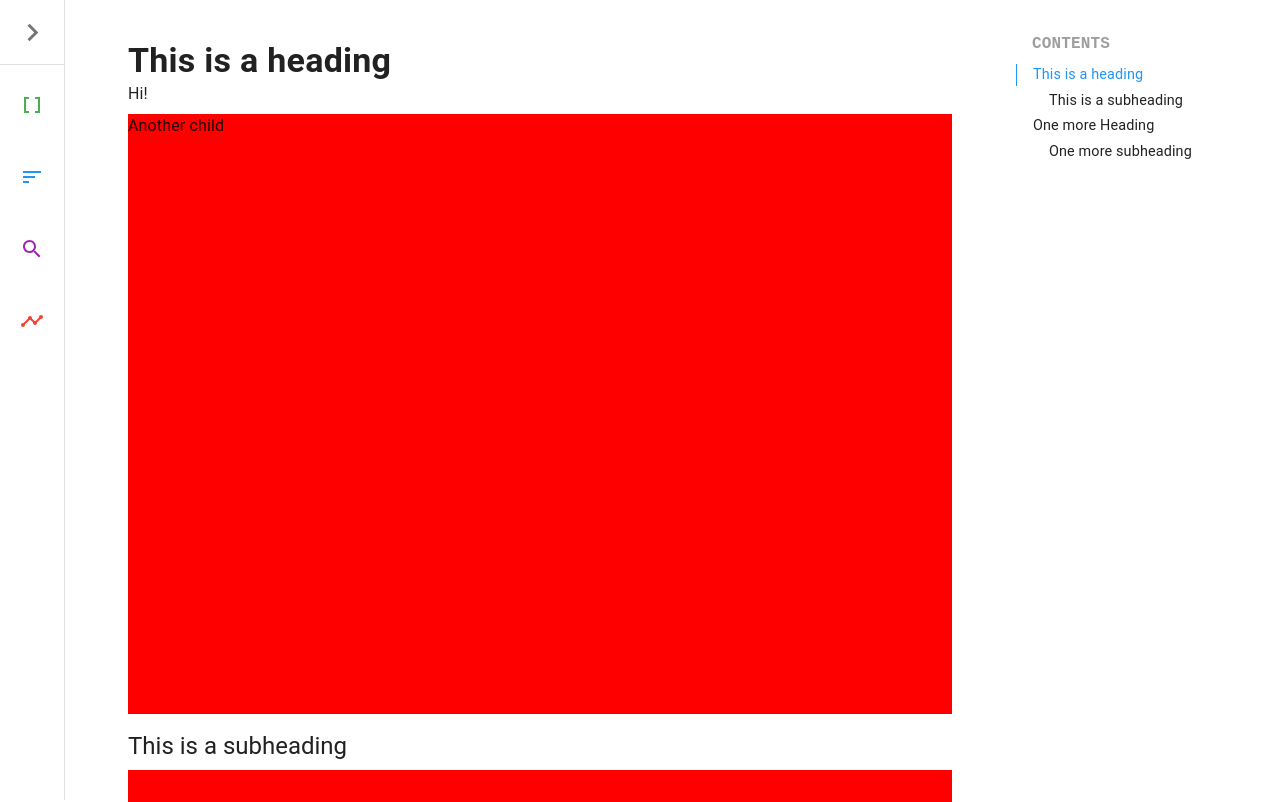
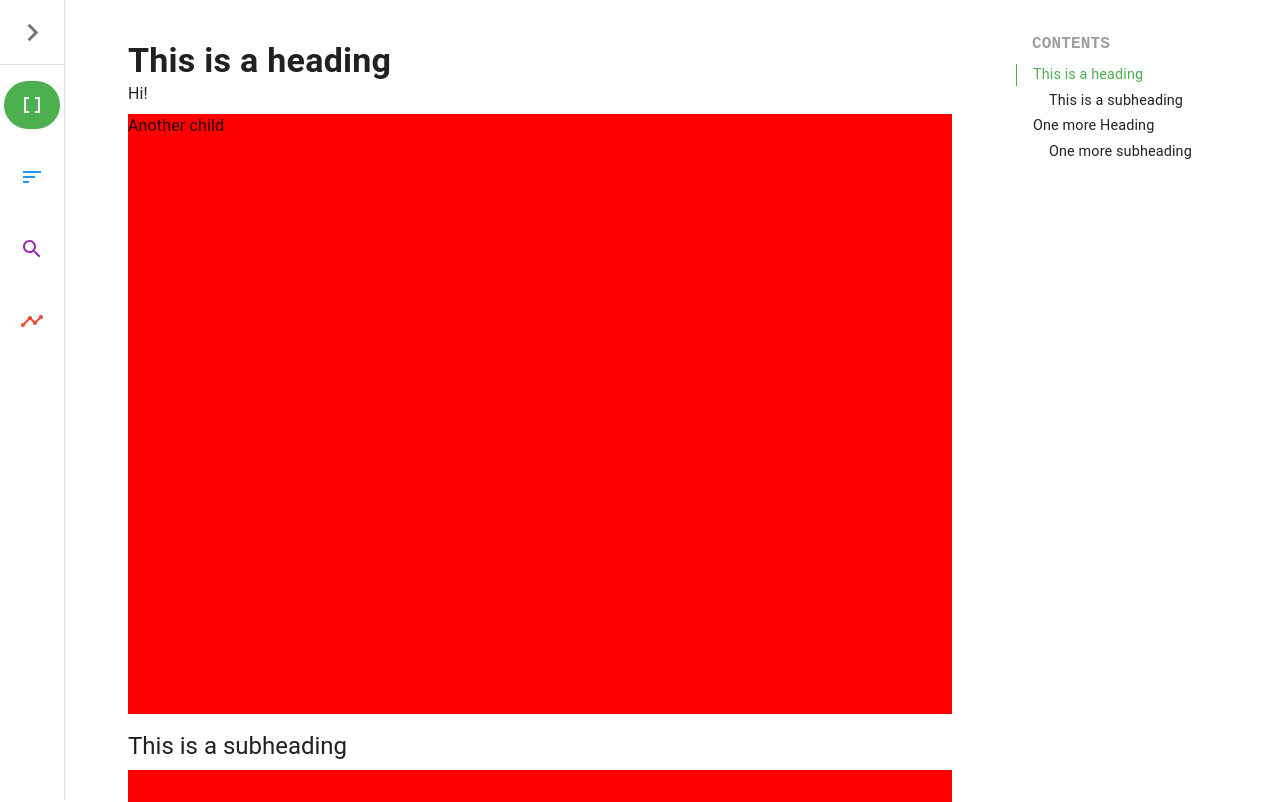
Before and after one commit to pumbas600/algo-visualiser, a Next.js app: page /datastructures in a window 1280 px wide. Shown: the top 802 px of the page. Built offline with nearby package versions, Linux system fonts and the light colour scheme.

Commit message:
refactor: :recycle: Put context back and make highlight use sidebar colour

```diff
--- a/components/ContentLayout/index.tsx
+++ b/components/ContentLayout/index.tsx
@@ -1,7 +1,7 @@
 import { Box, CSSObject, List, Stack, Typography } from '@mui/material';
 import { grey } from '@mui/material/colors';
 import React, { Children, cloneElement, ReactNode, useCallback, useEffect, useMemo, useState } from 'react';
-import useCategory from '../../hooks/useCategory';
+import useCategoryContext from '../../state/contexts/CategoryContext';
 import { getChildren, isComponent } from '../Utilities';
 import Heading, { HeadingProps } from './Heading';
 
@@ -18,14 +18,13 @@ const typographyStyle: CSSObject = {
 
 const ContentLayout = ({ children }: { children?: ReactNode }) => {
   const [currentId, setCurrentId] = useState('');
-  const category = useCategory();
-
+  const { category } = useCategoryContext();
   const activeTypographyStyle = useMemo<CSSObject>(
     () => ({
       color: category.colour,
       borderColor: category.colour,
     }),
-    [category],
+    [category.colour],
   );
 
   const getId = useCallback((props: HeadingProps): string => {
--- a/components/Sidebar/SidebarLink.tsx
+++ b/components/Sidebar/SidebarLink.tsx
@@ -1,7 +1,7 @@
 import { CSSObject, ListItemButton, ListItemIcon, ListItemText, Tooltip } from '@mui/material';
+import Link from 'next/link';
 import { useCallback } from 'react';
 import { CategoryData } from '../../data/CategoryData';
-import Link from 'next/link';
 
 export interface SidebarLinkProps {
   category: CategoryData;
--- a/components/Sidebar/index.tsx
+++ b/components/Sidebar/index.tsx
@@ -9,7 +9,7 @@ import { ReactNode, useCallback, useState } from 'react';
 import { Stack } from '@mui/material';
 import { useRouter } from 'next/router';
 import SidebarLink from './SidebarLink';
-import { matchesCategory } from '../../hooks/useCategory';
+import { matchesCategory } from '../../state/providers/CategoryProvider';
 import { sidebarCategories } from '../../data/CategoryData';
 
 const drawerWidth = 240;
--- a/data/CategoryData.tsx
+++ b/data/CategoryData.tsx
@@ -25,7 +25,7 @@ export const sidebarCategories: CategoryData[] = [
     icon: <DataArrayIcon />,
     title: 'Data Structures',
     colour: green[500],
-    href: '/datastructures/',
+    href: '/datastructures',
   },
   {
     icon: <SortIcon />,
--- a/pages/_app.tsx
+++ b/pages/_app.tsx
@@ -2,15 +2,16 @@ import '../styles/globals.css';
 import type { AppProps } from 'next/app';
 import { Box, CssBaseline } from '@mui/material';
 import Sidebar from '../components/Sidebar';
+import CategoryContextProvider from '../state/providers/CategoryProvider';
 
 function MyApp({ Component, pageProps }: AppProps) {
   return (
-    <Box>
+    <CategoryContextProvider>
       <CssBaseline />
       <Sidebar>
         <Component {...pageProps} />
       </Sidebar>
-    </Box>
+    </CategoryContextProvider>
   );
 }
 
--- /dev/null
+++ b/state/contexts/CategoryContext.tsx
@@ -0,0 +1,14 @@
+import { createContext, useContext } from 'react';
+import { CategoryData, homeCategory } from '../../data/CategoryData';
+
+export interface CategoryContextState {
+  category: CategoryData;
+}
+
+export const CategoryContext = createContext<CategoryContextState>({
+  category: homeCategory,
+});
+
+const useCategoryContext = () => useContext(CategoryContext);
+
+export default useCategoryContext;
--- a/hooks/useCategory.tsx
+++ b/state/providers/CategoryProvider.tsx
@@ -1,6 +1,7 @@
 import { useRouter } from 'next/router';
-import { useEffect, useState } from 'react';
-import { categories, CategoryData, homeCategory } from '../data/CategoryData';
+import { ReactNode, useEffect, useState } from 'react';
+import { categories, CategoryData, homeCategory } from '../../data/CategoryData';
+import { CategoryContext } from '../contexts/CategoryContext';
 
 export function matchesCategory(pathname: string, category: CategoryData): boolean {
   return (
@@ -9,11 +10,12 @@ export function matchesCategory(pathname: string, category: CategoryData): boole
   );
 }
 
-const useCategory = (): CategoryData => {
+const CategoryContextProvider = ({ children }: { children?: ReactNode }) => {
   const router = useRouter();
   const [category, setCategory] = useState<CategoryData>(homeCategory);
 
   useEffect(() => {
+    console.log(router.pathname);
     for (const category of categories) {
       if (matchesCategory(router.pathname, category)) {
         setCategory(category);
@@ -22,7 +24,7 @@ const useCategory = (): CategoryData => {
     }
   }, [router.pathname]);
 
-  return category;
+  return <CategoryContext.Provider value={{ category }}>{children}</CategoryContext.Provider>;
 };
 
-export default useCategory;
+export default CategoryContextProvider;
```
